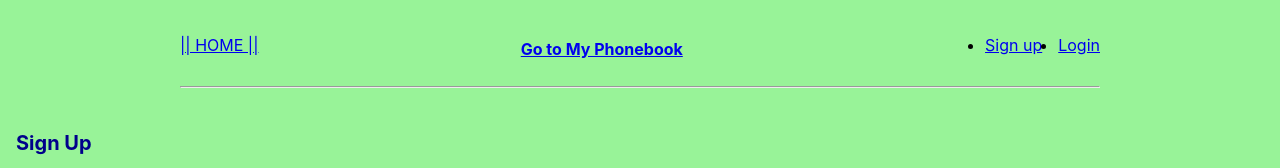
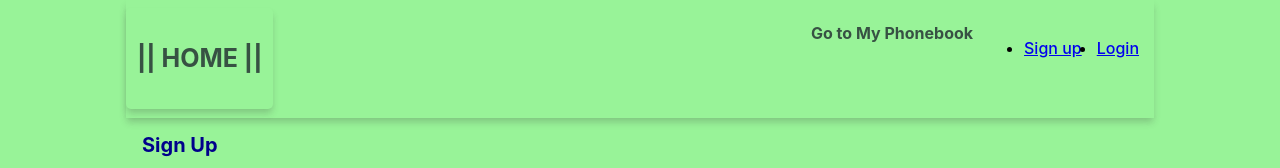
Before and after one commit to YurkoKuksa/goit-react-hw-08-phonebook, a React (Create React App) app: page /goit-react-hw-08-phonebook/register in a window 1280 px wide. Shown: the top 168 px of the page. Built offline with nearby package versions, Linux system fonts and the light colour scheme.

Commit message:
header_styled

```diff
--- a/src/components/App.styled.js
+++ b/src/components/App.styled.js
@@ -20,6 +20,7 @@ export const HeaderTwo = styled.h2`
     color: #5b5885;
   }
 `;
+
 export const Error = styled.p`
   display: flex;
   justify-content: center;
--- a/src/components/Layout/Layout.jsx
+++ b/src/components/Layout/Layout.jsx
@@ -1,39 +1,41 @@
 import { Suspense } from 'react';
 import { useSelector } from 'react-redux';
-import { Link, Outlet } from 'react-router-dom';
+import { Outlet } from 'react-router-dom';
 
 import { selectIsLoggedIn } from 'myRedux/auth/selectors';
 import UserMenu from 'components/UserMenu/UserMenu';
 import { Navigation } from 'components/Navigation/Navigation';
+import { Loader } from 'components/Loader/Loader';
+import {
+  BoxLayout,
+  Container,
+  HeaderContainer,
+  HeaderContent,
+  HomeLink,
+  NavigationLink,
+  Par,
+} from './Layout.styled';
 
 export const Layout = () => {
   const isLoggedIn = useSelector(selectIsLoggedIn);
 
   return (
-    <>
-      <header
-        style={{
-          maxWidth: 960,
-          margin: '0 auto',
-          padding: ' 20px',
-        }}
-      >
-        <div style={{ display: 'flex', justifyContent: 'space-between' }}>
-          <Link to="/">
-            <p> || HOME ||</p>
-          </Link>
-          <Link style={{ fontWeight: '700', margin: '20px' }} to="/contacts">
-            Go to My Phonebook
-          </Link>
+    <Container>
+      <HeaderContainer>
+        <HeaderContent>
+          <HomeLink to="/">
+            <Par> || HOME ||</Par>
+          </HomeLink>
+          <BoxLayout>
+            <NavigationLink to="/contacts">Go to My Phonebook</NavigationLink>
 
-          {isLoggedIn ? <UserMenu /> : <Navigation />}
-        </div>
-
-        <hr />
-      </header>
-      <Suspense /* fallback={<Loader />} */>
+            {isLoggedIn ? <UserMenu /> : <Navigation />}
+          </BoxLayout>
+        </HeaderContent>
+      </HeaderContainer>
+      <Suspense fallback={<Loader />}>
         <Outlet />
       </Suspense>
-    </>
+    </Container>
   );
 };
--- a/src/components/Layout/Layout.styled.js
+++ b/src/components/Layout/Layout.styled.js
@@ -0,0 +1,66 @@
+import styled from 'styled-components';
+import { Link } from 'react-router-dom';
+
+export const Container = styled.div`
+  max-width: 1060px;
+  margin: 0 auto;
+  padding: 0 16px;
+`;
+
+export const BoxLayout = styled.div`
+  display: flex;
+  gap: 20px;
+`;
+
+export const HeaderContainer = styled.header`
+  padding: 8px 0;
+  margin-bottom: 16px;
+  border-bottom: 1px solid transparent;
+  box-shadow: ${({ theme }) => theme.shadows.small};
+
+  > & {
+    display: flex;
+    gap: 10px;
+  }
+`;
+
+export const Par = styled.p`
+  transition: transform 0.3s, filter 0.3s;
+
+  &:hover {
+    transform: scale(1.1);
+    filter: brightness(0.8);
+  }
+`;
+
+export const HeaderContent = styled.div`
+  display: flex;
+  justify-content: space-between;
+`;
+
+export const NavigationLink = styled(Link)`
+  padding: 16px;
+  border-radius: 4px;
+  text-decoration: none;
+  color: #375143;
+  font-weight: 700;
+  margin-left: 25px;
+
+  transition: transform 0.3s, filter 0.3s;
+
+  &:hover {
+    transform: scale(1.1);
+    filter: brightness(0.8);
+  }
+`;
+
+export const HomeLink = styled(NavigationLink)`
+  margin: 0;
+  padding: 10px;
+  font-size: 25px;
+  border-radius: 5px;
+  border: 1px solid transparent;
+  box-shadow: ${({ theme }) => theme.shadows.small};
+  text-shadow: ${({ theme }) => theme.shadows.small};
+  transition: transform 0.3s, filter 0.3s;
+`;
--- a/src/components/Navigation/Navigation.jsx
+++ b/src/components/Navigation/Navigation.jsx
@@ -1,17 +1,17 @@
-import { Link } from 'react-router-dom';
+import { BoxUl, ClickLink, List } from './Navigation.styled';
 
 export const Navigation = () => {
   return (
     <div>
       <nav>
-        <ul style={{ display: 'flex', gap: '16px' }}>
-          <li>
-            <Link to="/register">Sign up</Link>
-          </li>
-          <li>
-            <Link to="/login">Login</Link>
-          </li>
-        </ul>
+        <BoxUl>
+          <List>
+            <ClickLink to="/register">Sign up</ClickLink>
+          </List>
+          <List>
+            <ClickLink to="/login">Login</ClickLink>
+          </List>
+        </BoxUl>
       </nav>
     </div>
   );
--- a/src/components/Navigation/Navigation.styled.js
+++ b/src/components/Navigation/Navigation.styled.js
@@ -0,0 +1,21 @@
+import { Link } from 'react-router-dom';
+import styled from 'styled-components';
+
+export const BoxUl = styled.ul`
+  display: flex;
+  gap: 15px;
+  padding: 15px;
+`;
+
+export const ClickLink = styled(Link)``;
+
+export const List = styled.li`
+  font-weight: 500;
+
+  transition: transform 0.3s, filter 0.3s;
+
+  &:hover {
+    transform: scale(1.1);
+    filter: brightness(0.8);
+  }
+`;
--- a/src/components/UserMenu/UserMenu.jsx
+++ b/src/components/UserMenu/UserMenu.jsx
@@ -1,6 +1,7 @@
 import { userLogoutThunk } from 'myRedux/auth/operations';
 import { selectIsLoggedIn, selectUser } from 'myRedux/auth/selectors';
 import { useDispatch, useSelector } from 'react-redux';
+import { Box, Click } from './UserMenu.styled';
 
 const UserMenu = () => {
   const dispatch = useDispatch();
@@ -10,12 +11,12 @@ const UserMenu = () => {
   return (
     <div>
       {isLoggedIn && user?.name && (
-        <div>
+        <Box>
           <p>Welcome, {user.name}</p>
-          <button type="button" onClick={() => dispatch(userLogoutThunk())}>
+          <Click type="button" onClick={() => dispatch(userLogoutThunk())}>
             Logout
-          </button>
-        </div>
+          </Click>
+        </Box>
       )}
     </div>
   );
--- a/src/components/UserMenu/UserMenu.styled.js
+++ b/src/components/UserMenu/UserMenu.styled.js
@@ -0,0 +1,18 @@
+import styled from 'styled-components';
+
+export const Box = styled.div`
+  display: flex;
+  gap: 15px;
+  padding: 15px;
+`;
+
+export const Click = styled.button`
+  font-weight: 500;
+
+  transition: transform 0.3s, filter 0.3s;
+
+  &:hover {
+    transform: scale(1.1);
+    filter: brightness(0.8);
+  }
+`;
--- a/src/styles/theme.js
+++ b/src/styles/theme.js
@@ -1,10 +1,10 @@
 export const theme = Object.freeze({
   colors: {
-    // accent: '#2196F3',
-    // white: '#ffffff',
-    // gray: '#9e9e9e',
-    // light: '#f2f2f2',
-    //     dark: '#212121',
+    accent: '#2196F3',
+    white: '#ffffff',
+    gray: '#9e9e9e',
+    light: '#f2f2f2',
+    dark: '#212121',
     darkMagenta: '#8b008b',
     crimson: '#dc143c',
     dodgerBlue: '#1e90ff',
```
Also changed, not shown: src/components/App.jsx (+5 -13 lines).
